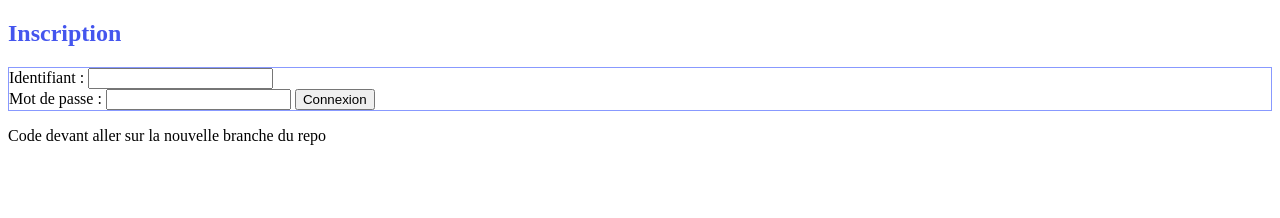
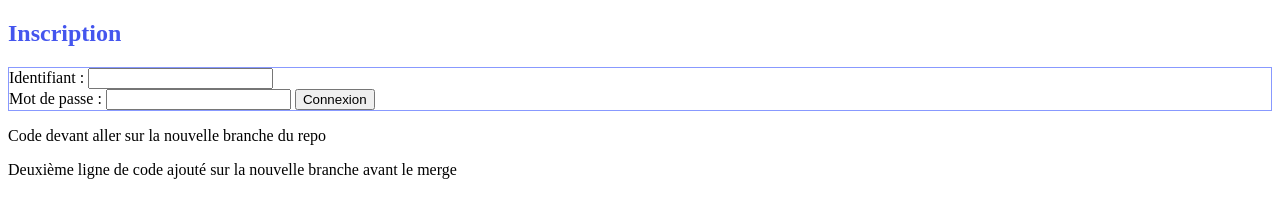
Before and after one commit to codascii/ShareRepository, a plain HTML site: page index.html in a window 1280 px wide. Drawn offline with Linux system fonts and the light colour scheme.

Commit message:
Ajout de la deuxième balise <p> à la suite du formulaire d'inscription

```diff
--- a/index.html
+++ b/index.html
@@ -16,5 +16,6 @@
 			<input type="submit" name="btConnexion" value="Connexion"/>
 		</form>
 		<p>Code devant aller sur la nouvelle branche du repo</p>
+		<p>Deuxième ligne de code ajouté sur la nouvelle branche avant le merge</p>
 	</body>
 </html>
```
